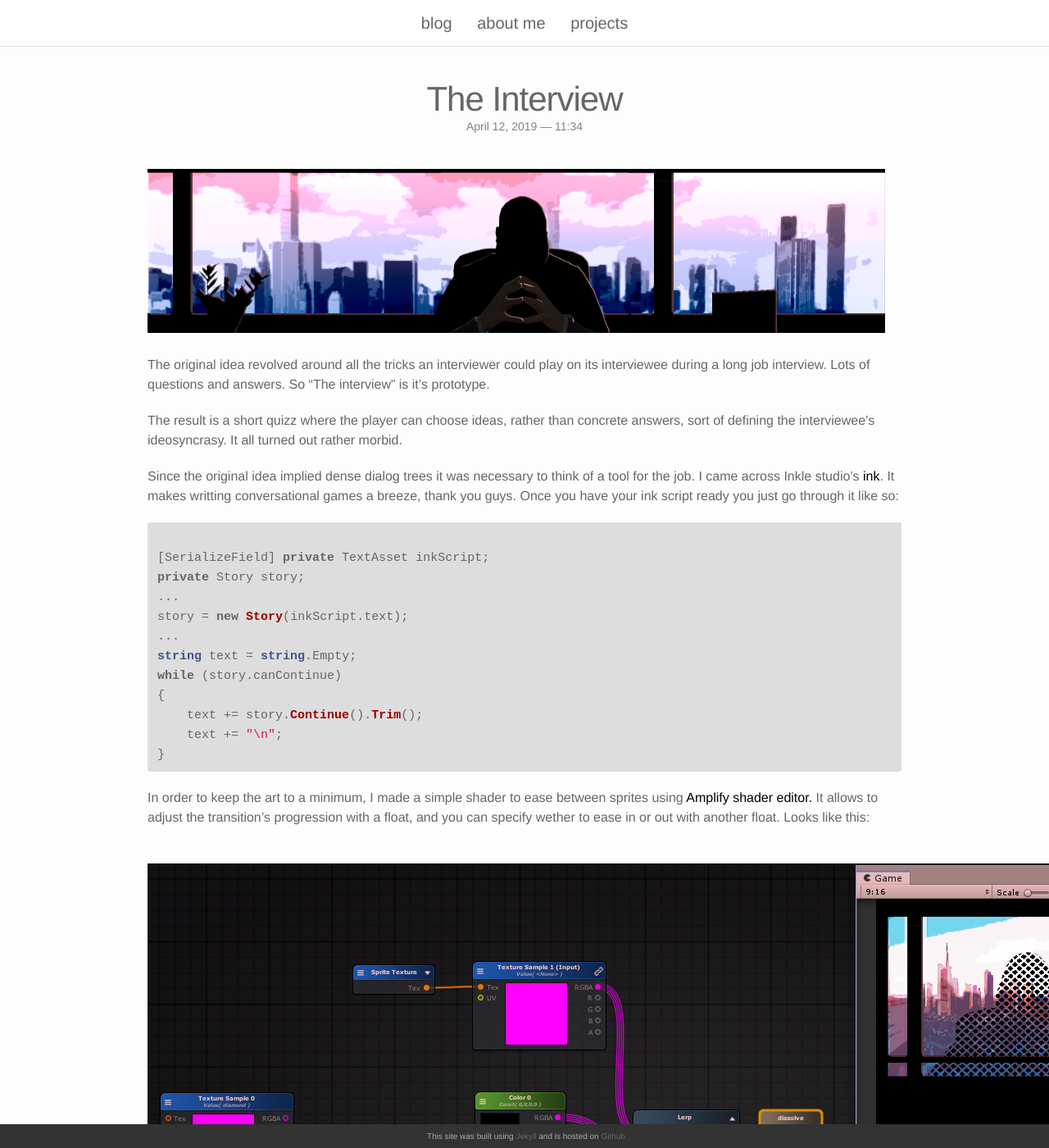
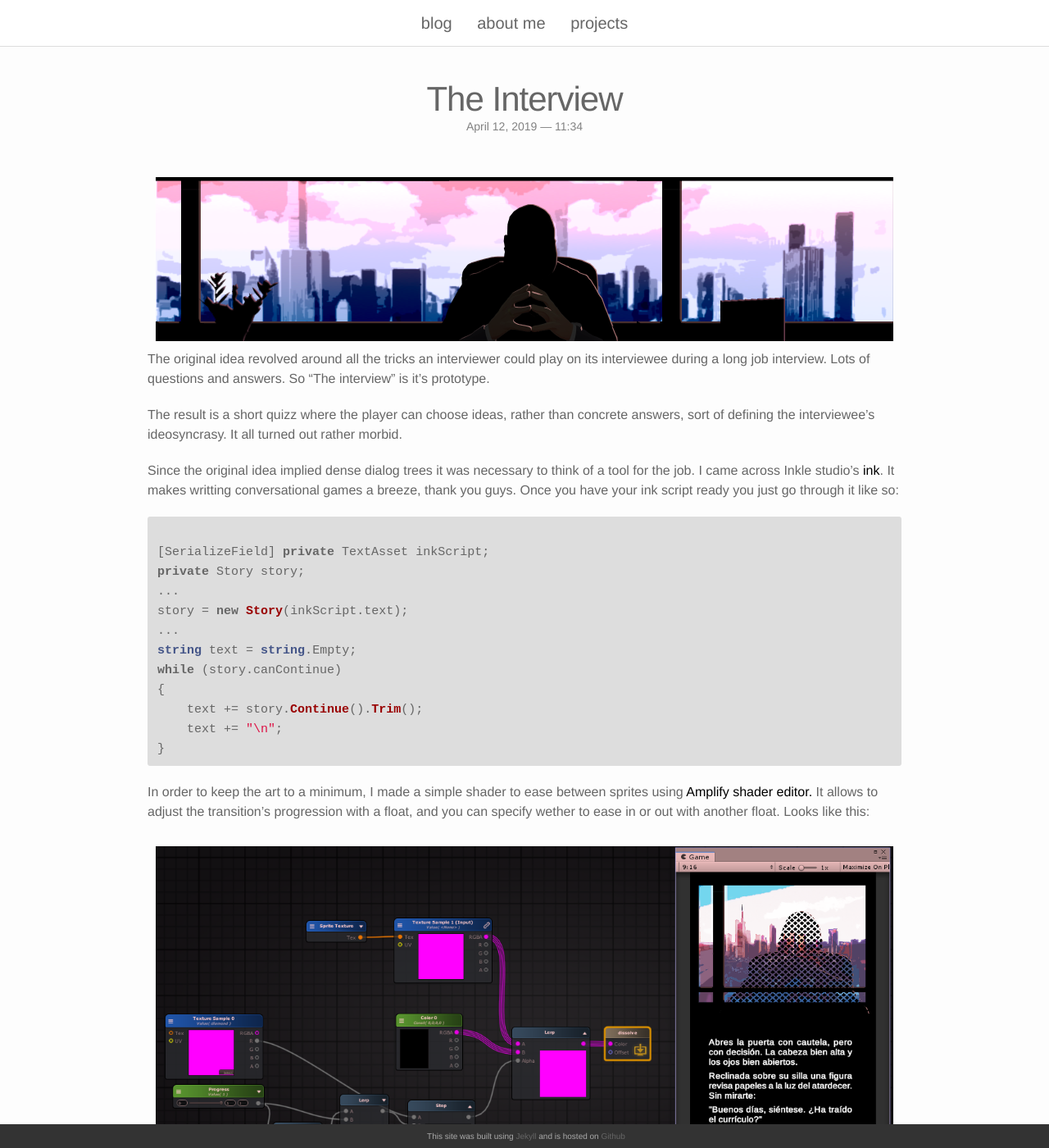
Before and after one commit to pablomon/pablomon.github.io, a Jekyll site: the page built from _projects/TheInterview.markdown, in a window 1280 px wide and 1400 px high. Shown: the whole window at 82% size. Built offline with Jekyll 4.4.1, drawn with Linux system fonts in a browser that asks for light colours; nearby versions of some CDN libraries.

```diff
--- a/_projects/TheInterview.markdown
+++ b/_projects/TheInterview.markdown
@@ -5,7 +5,9 @@
 img: /img/theInterview/theInterviewProject.png
 ---
 
-<img src="{{ site.baseurl }}/img/theInterview/theInterviewLandscape.png" alt="" title="screenshot"/>
+<div class="img_row">
+	<img class="col three" src="{{ site.baseurl }}/img/theInterview/theInterviewLandscape.png" alt="" title="screenshot"/>
+</div>
 
 The original idea revolved around all the tricks an interviewer could play on its interviewee during a long job interview. Lots of questions and answers.
 So "The interview" is it's prototype.<br>
@@ -34,8 +36,9 @@
 In order to keep the art to a minimum, I made a simple shader to ease between sprites using <a href="http://amplify.pt/unity/amplify-shader-editor/" target="_blank">Amplify shader editor.</a> It allows to adjust the transition's progression with a float, and you can specify wether to ease in or out with another float.
 Looks like this:
 
-<br>
-<img src="{{ site.baseurl }}/img/theInterview/theInterviewShader.png" alt="" title="screenshot"/>
+<div class="img_row">
+	<img class="col three" src="{{ site.baseurl }}/img/theInterview/theInterviewShader.png" alt="" title="screenshot"/>
+</div>
 
 There are 4 possible endings, depending on the attitud you have during your interview. ( There aren't good endings, just better ones )
 
--- a/_projects/Voyage.markdown
+++ b/_projects/Voyage.markdown
@@ -5,8 +5,9 @@
 img: /img/voyage/voyageProject.png
 ---
 <div class="img_row">
-	<img class="col one" src="{{ site.baseurl }}/img/voyage/voyage1.png" alt="" title="Voyage"/>
+	<img class="col three" src="{{ site.baseurl }}/img/voyage/voyage1.png" alt="" title="Voyage"/>
 </div>
+<br>
 
 Fast paced asteroids game. Easy to play but totally unforgiving.
 
--- a/_sass/_layout.scss
+++ b/_sass/_layout.scss
@@ -27,17 +27,19 @@
 font-size: 20px;
 text-align: center;
 line-height: $nav-height;
+
 .page-link{
 line-height: $base-line-height;
         // Gaps between nav items, but not on the first one
 &:not(:first-child) {
-margin-left: 25px;
-        }
-    }
+  margin-left: 25px;
+  }
+}
+
 @include media-query($on-palm) {
-position: fixed;
+/*position: fixed;
 top: 0px;
-right: 10px;
+right: 10px;*/
 &:hover .trigger {
 display: block;
 padding-bottom: 5px;
```
Also changed, not shown: _projects/TheForest.markdown (+5 -2 lines), img/voyage/voyage1.png.
